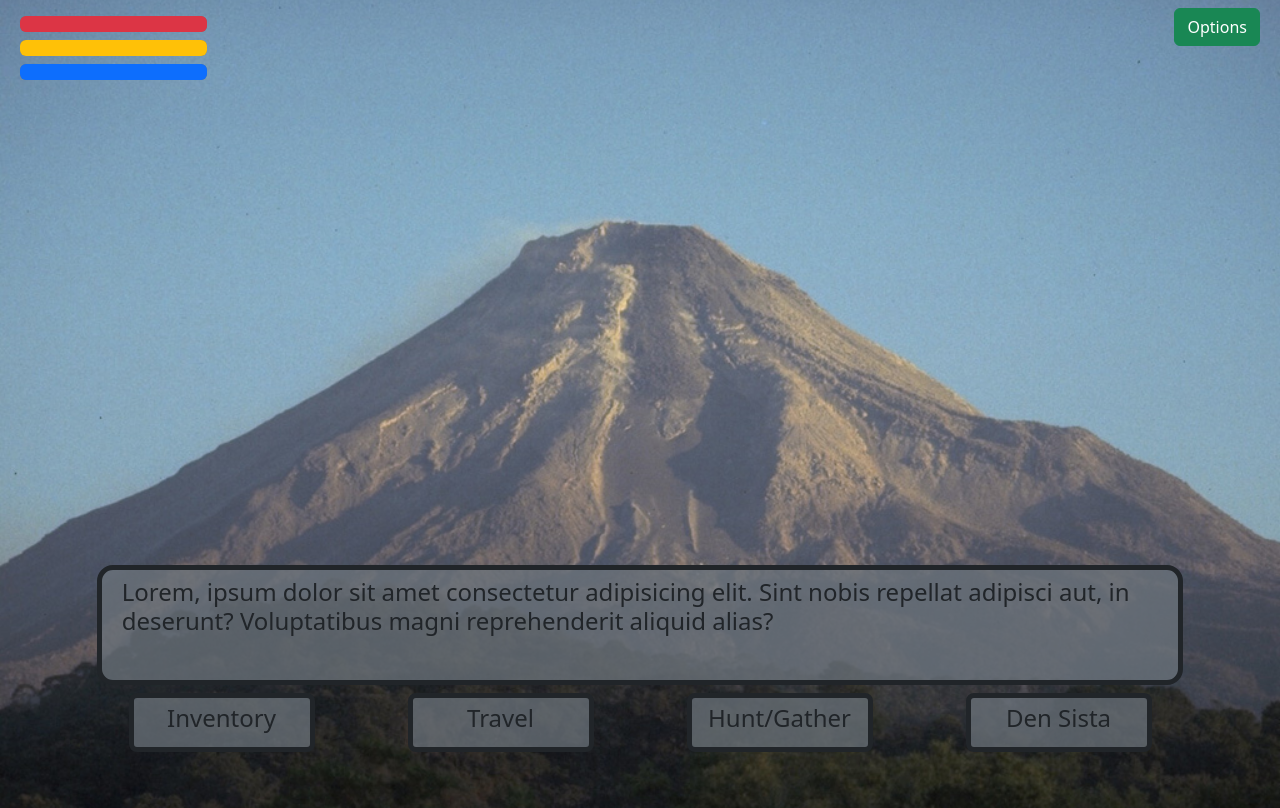
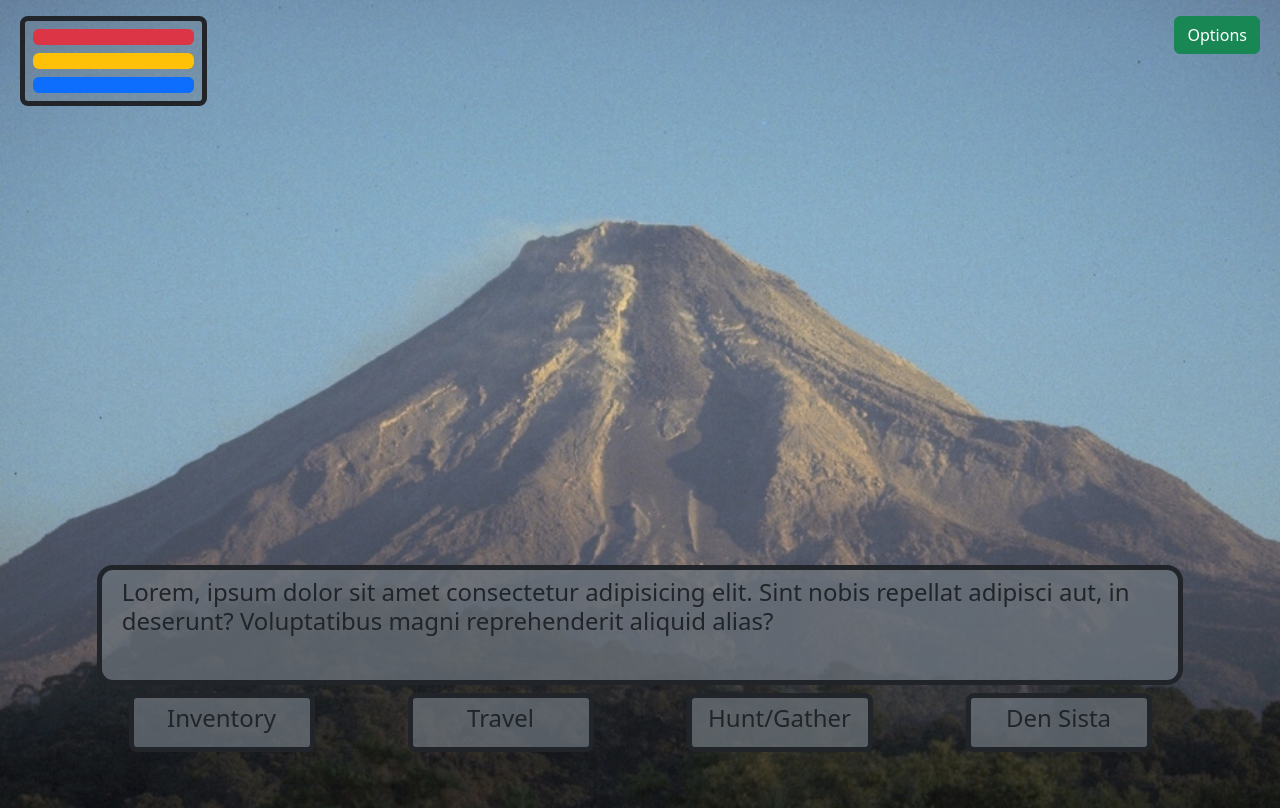
Before and after one commit to EliasPersson4/IslandSurvival, a plain HTML site: page main.html in a window 1280 px wide. Drawn offline with nearby package versions, Linux system fonts and the light colour scheme.

Commit message:
minns inte

```diff
--- a/main.html
+++ b/main.html
@@ -13,10 +13,11 @@
     />
   </head>
   <body class="bg-dark-subtle bg">
-    <div class="row m-2">
+    <div class="row m-2 pt-2">
       <div class="col-md-2">
+        <div class="border border-dark border-5 rounded-3 bg-secondary p-2 bg-opacity-25">
             <div
-          class="progress bg-secondary mt-2"
+            class="progress bg-secondary"
             role="progressbar"
             aria-label="health"
             aria-valuenow="0"
@@ -44,6 +45,7 @@
     aria-valuemax="100"
     >
     <div class="progress-bar bg-primary water" style="width: 100%"></div>
+</div>
 </div>
 </div>
 <div class="col-md-8"></div>
```
Lines whose indentation alone changed are shown as unchanged.
